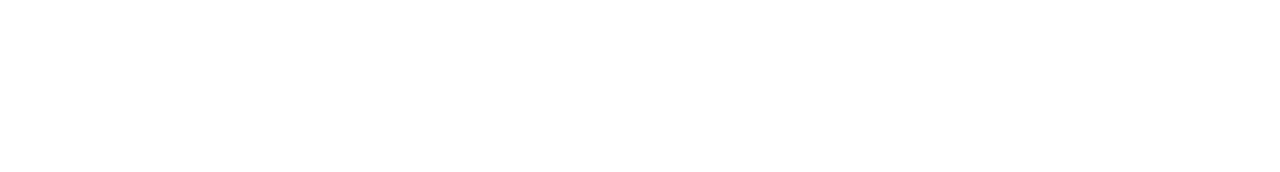
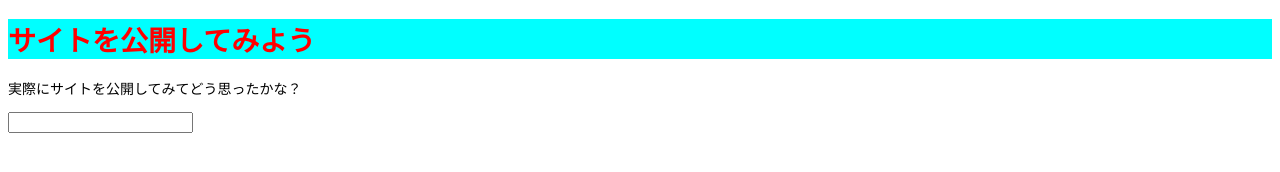
Before and after one commit to kiichiro3290/git-sample, a plain HTML site: page index.html in a window 1280 px wide. Drawn offline with Linux system fonts and the light colour scheme.

Commit message:
サイトを公開してみよう

```diff
--- a/index.html
+++ b/index.html
@@ -3,12 +3,17 @@
 <html>
     <head>
         <meta charset="utf-8">
-        <title></title>
+        <title>練習サイトだよ！！</title>
         <link rel="stylesheet" href="style.css">
     </head>
     <body>
-        <header></header>
-        <main></main>
+        <header><h1>サイトを公開してみよう</h1></header>
+        <main>
+            <div>
+                <p>実際にサイトを公開してみてどう思ったかな？</p>
+                <input type="text">
+            </div>
+        </main>
         <footer></footer>
         <script type="text/javascript" src="./index.js"></script>
     </body>
--- a/style.css
+++ b/style.css
@@ -0,0 +1,10 @@
+html{
+    font-size: 14px;
+}
+
+header h1{
+    font-size: 2rem;
+    color:red;
+    font-weight: bold;
+    background-color: aqua;
+}
```
